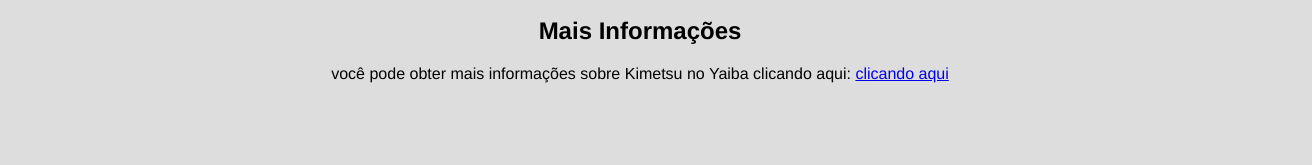
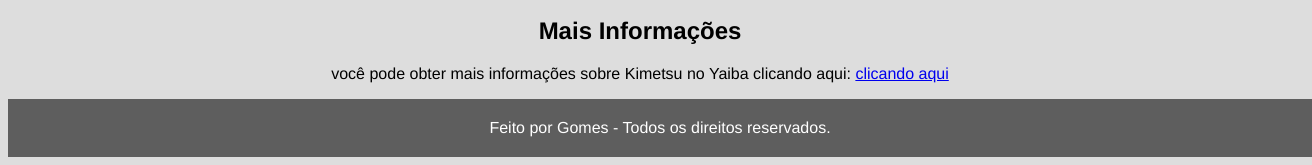
Before and after one commit to gabriel-gomes7/tributo, a plain HTML site: page index.html in a window 1280 px wide. Shown: the part 2357-2522 px from the top of the page, 1312 px wide, since content can reach past the window. Before the commit the page ends 2456 px from the top, so only its background shows below. Drawn offline with Linux system fonts and the light colour scheme.

Commit message:
ajustando bug lateral

```diff
--- a/index.html
+++ b/index.html
@@ -94,7 +94,8 @@
             </p>
         </div>
     </div>
-
+<!-- rodapé -->
+ <footer>Feito por Gomes - Todos os direitos reservados.</footer>
 </body>
 
 </html>
--- a/style.css
+++ b/style.css
@@ -92,3 +92,11 @@
 .moreinfo-container {
     text-align: center;
 }
+footer {
+    background-color: rgb(94, 94, 94);
+    padding: 20px;
+    color: white;
+    text-align: center;
+    width: 100%;
+
+}
```
